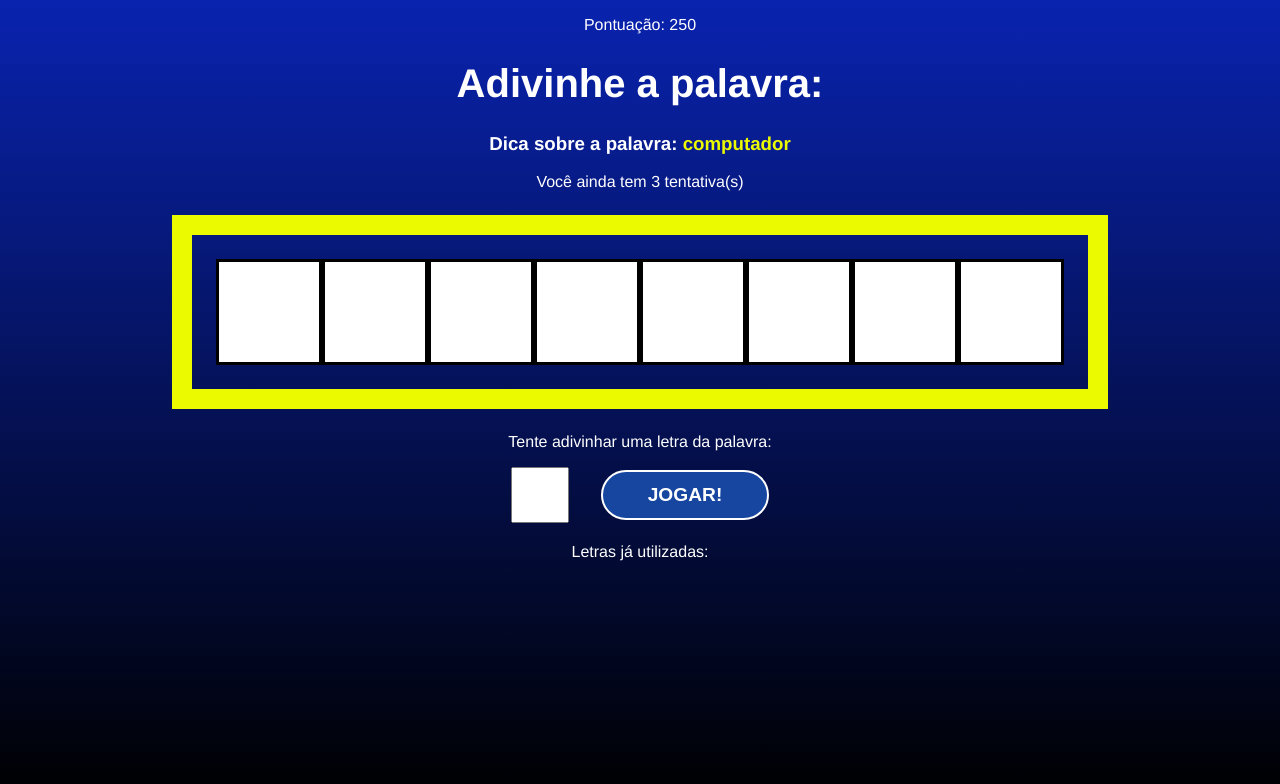
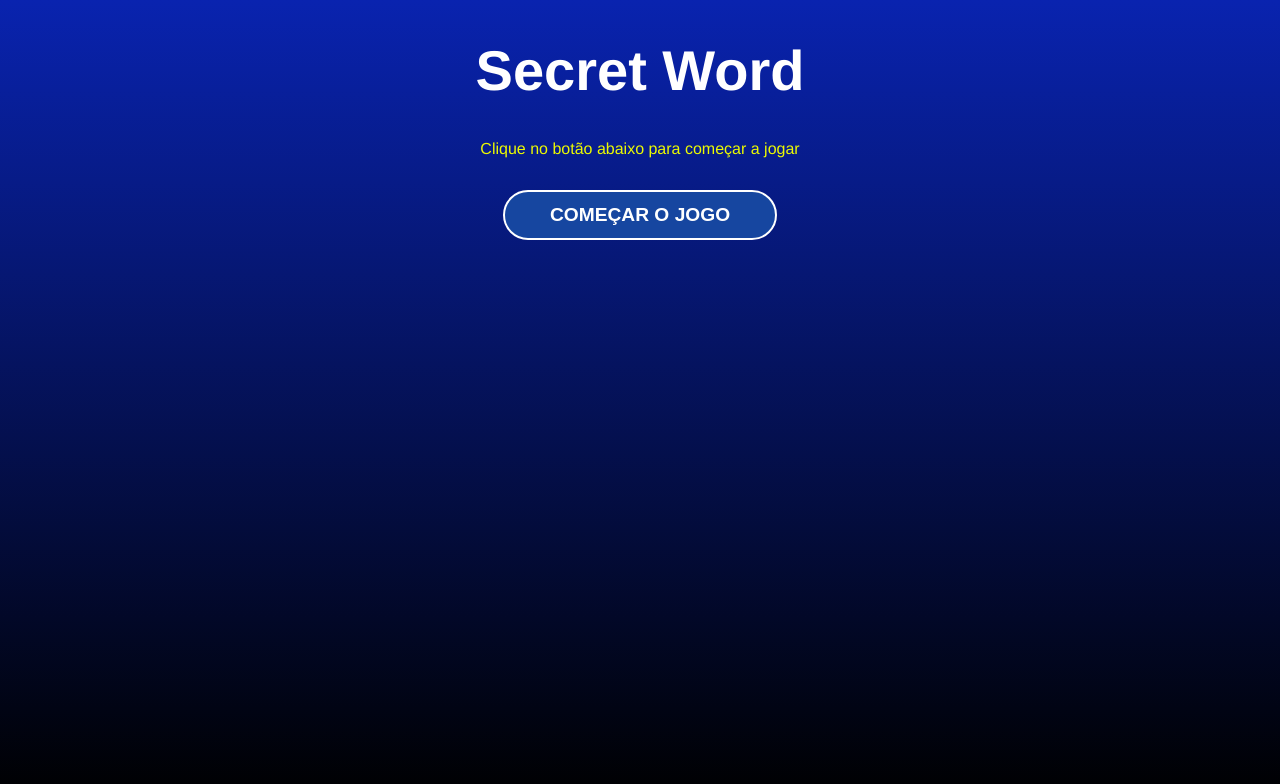
Before and after one commit to sucodelarangela/miniblog, a React (Create React App) app in the folder 6_SECRET_WORD/secretword/: page / in a window 1280 px wide. Shown: the top 784 px of the page. Built offline with nearby package versions, Linux system fonts and the light colour scheme.

Commit message:
fix: game not loading initial page

```diff
--- a/6_SECRET_WORD/secretword/src/App.js
+++ b/6_SECRET_WORD/secretword/src/App.js
@@ -28,7 +28,7 @@ function App() {
   const [guessedLetters, setGuessedLetters] = useState([]);
   const [wrongLetters, setWrongLetters] = useState([]);
   const [guesses, setGuesses] = useState(3);
-  const [score, setScore] = useState(50);
+  const [score, setScore] = useState(0);
 
   // pickind word and category
   const pickWordAndCategory = useCallback(() => {
@@ -106,14 +106,14 @@ function App() {
     const uniqueLetters = [...new Set(letters)];
 
     // win condition
-    if (guessedLetters.length === uniqueLetters.length) {
+    if (guessedLetters.length === uniqueLetters.length && gameStage === stages[1].name) {
       // add score
       setScore((currentScore) => currentScore += 100);
 
       // restart the game with new word
       startGame();
     }
-  }, [guessedLetters, letters, startGame]);
+  }, [guessedLetters, letters, startGame, gameStage]);
 
   // Retry the game
   const retry = () => {
```
